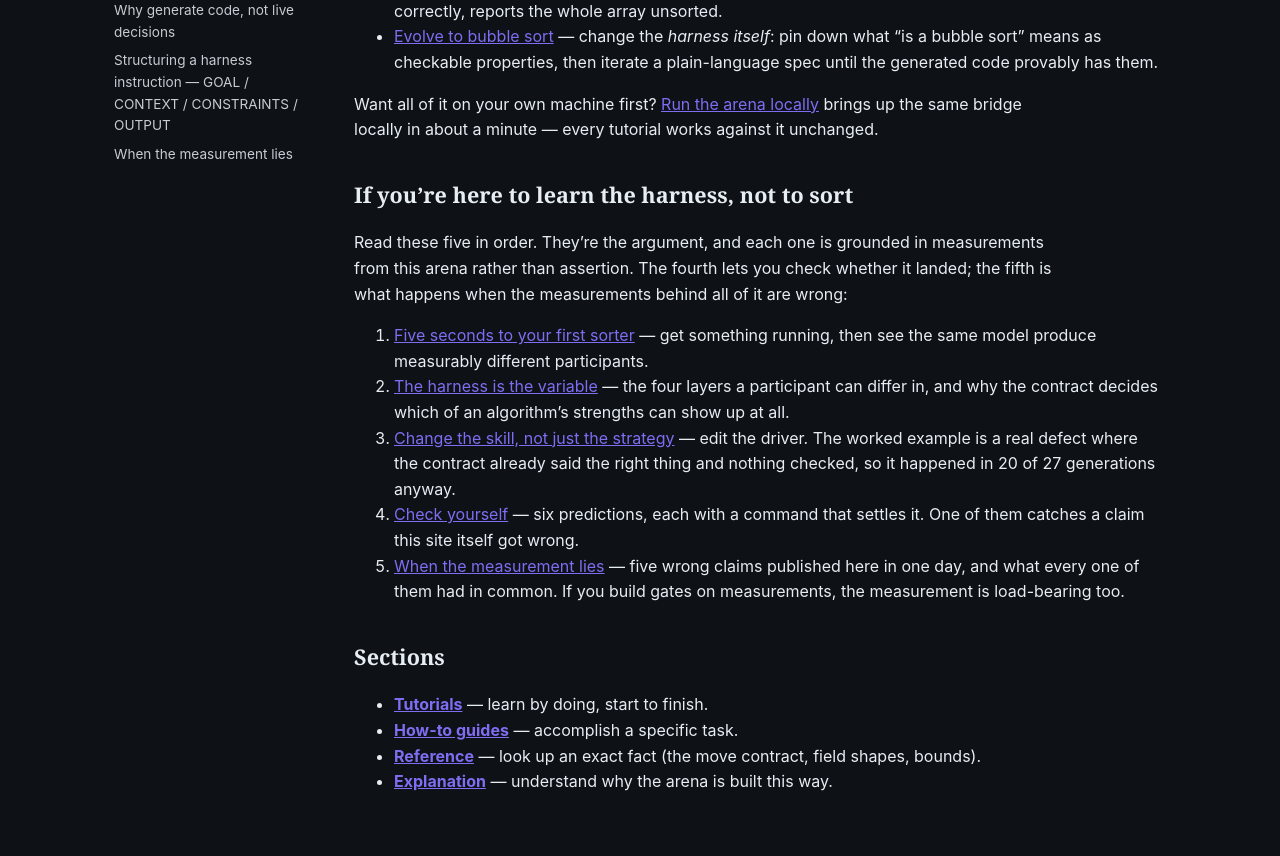
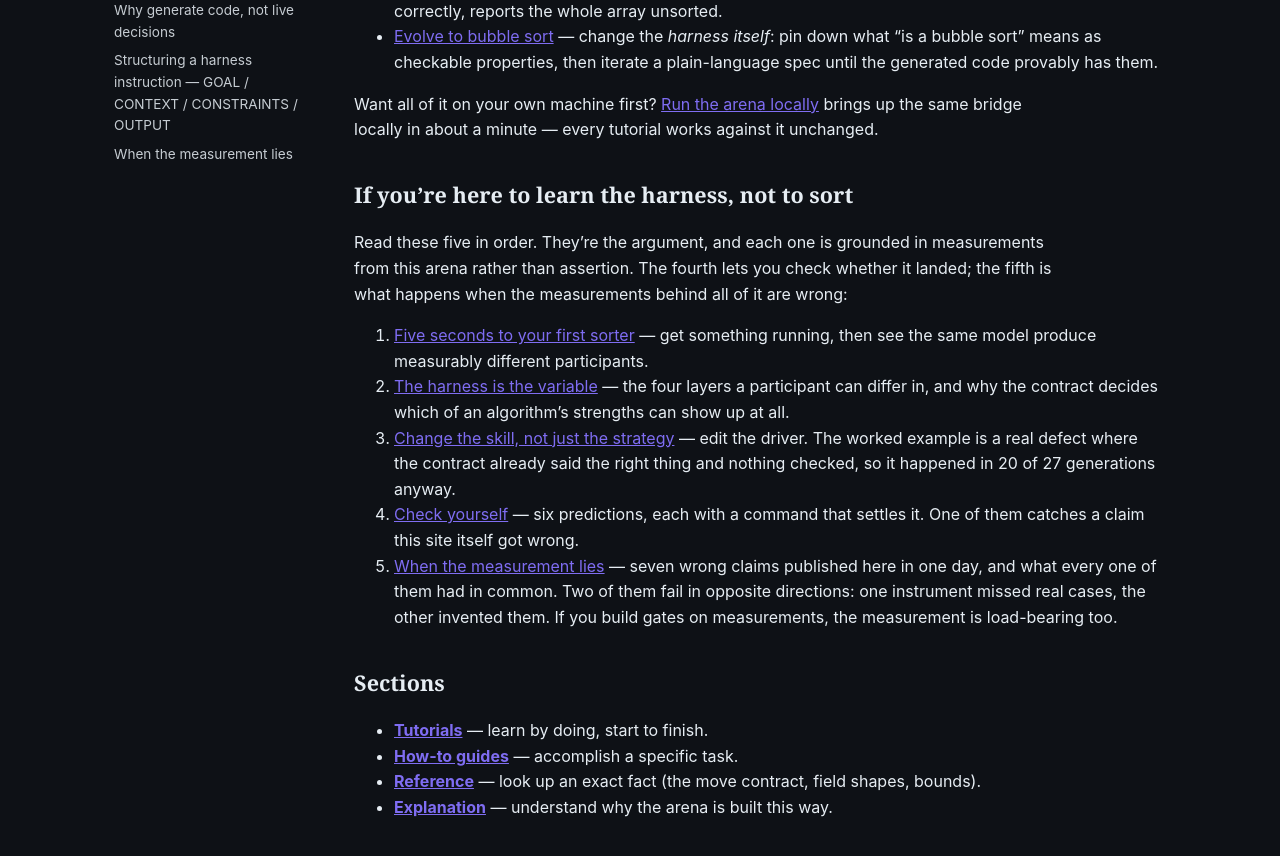
Before and after one commit to scimbe/CADS-DEMO-sort-docs, a Jekyll site: the page built from index.md, in a window 1280 px wide and 900 px high, scrolled down 835 px. Shown: the top 856 px of the window. Built offline with Jekyll 4.4.1, drawn with Linux system fonts in a browser that asks for light colours.

Commit message:
docs(index): the link still promised five cases, the page has seven
Third time this exact defect appears today -- a count updated where I was
looking and not where I wasn't. Found by the consistency sweep rather than by
reading, which is the argument for having the sweep.

```diff
--- a/index.md
+++ b/index.md
@@ -60,8 +60,9 @@ happens when the measurements behind all of it are wrong:
 4. [Check yourself]({{ '/tutorials/check-yourself/' | relative_url }}) — six predictions, each with
    a command that settles it. One of them catches a claim this site itself got wrong.
 5. [When the measurement lies]({{ '/explanation/when-the-measurement-lies/' | relative_url }}) —
-   five wrong claims published here in one day, and what every one of them had in common. If you
-   build gates on measurements, the measurement is load-bearing too.
+   seven wrong claims published here in one day, and what every one of them had in common. Two of
+   them fail in opposite directions: one instrument missed real cases, the other invented them. If
+   you build gates on measurements, the measurement is load-bearing too.
 
 ## Sections
 
```
